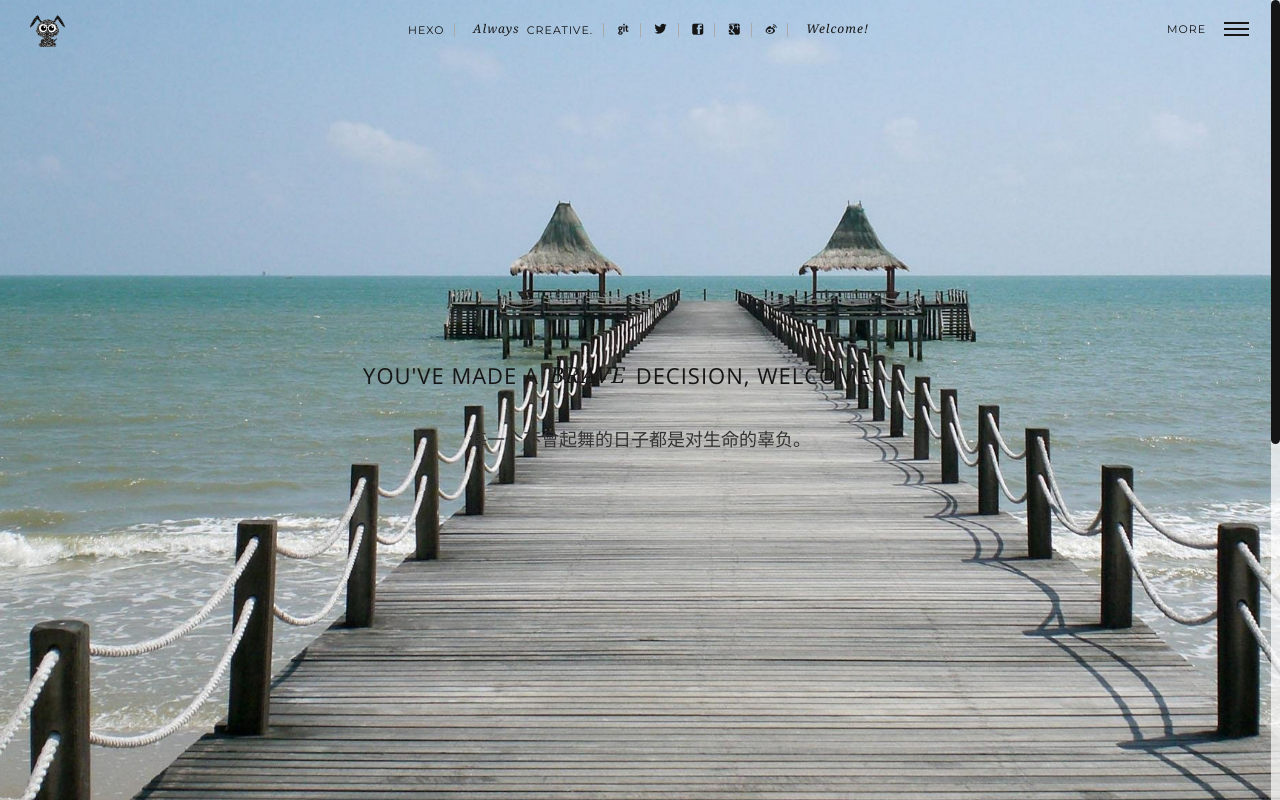
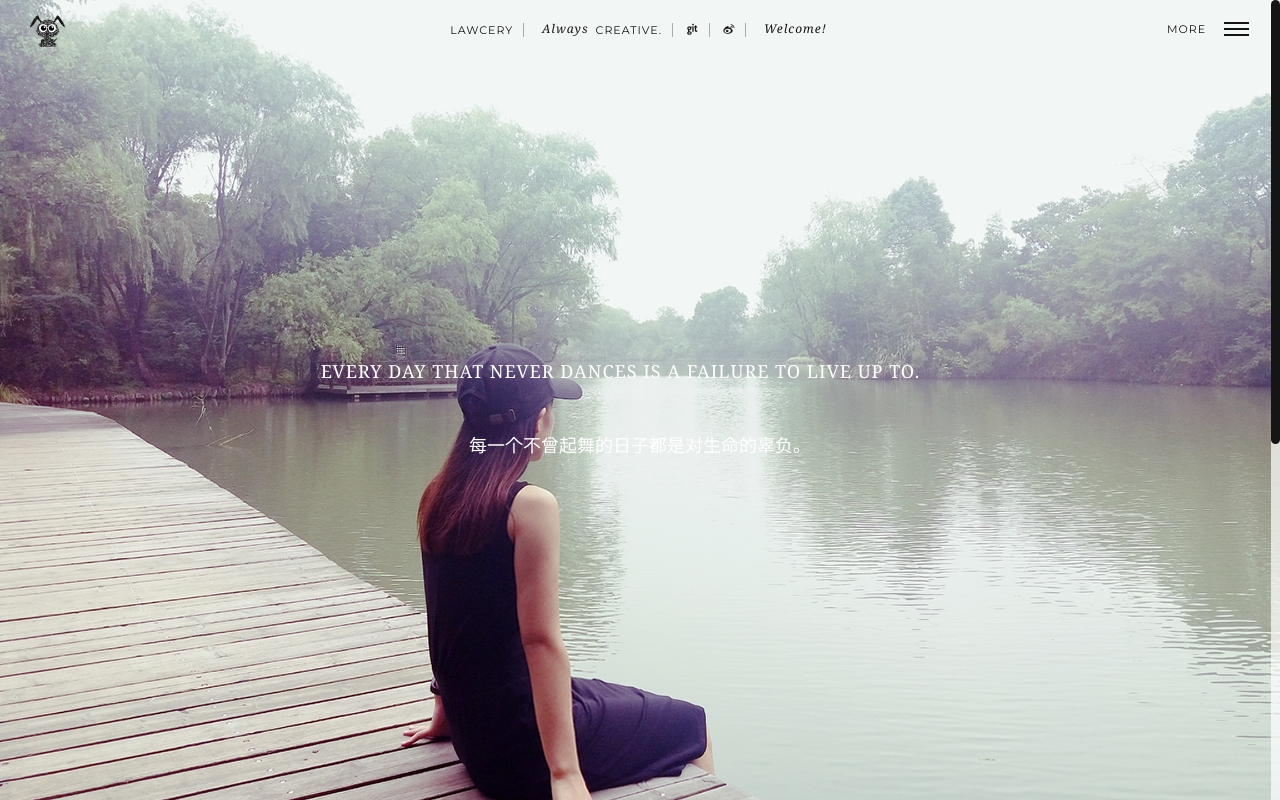
Before and after one commit to lawcery/lawcery.github.io, a plain HTML site: page index.html in a window 1280 px wide. Shown: the top 800 px of the page. Drawn offline with nearby package versions, Linux system fonts and the light colour scheme.

Commit message:
Site updated: 2017-12-11 13:50:02

```diff
--- a/index.html
+++ b/index.html
@@ -17,20 +17,20 @@
 <!--<![endif]-->
 
 <head>
-  <title>Hexo</title>
+  <title>Lawcery</title>
   <!-- Meta data -->
     <meta http-equiv="Content-Type" content="text/html" charset="UTF-8" >
     <meta http-equiv="X-UA-Compatible" content="IE=edge"/>
     <meta name="viewport" content="width=device-width, initial-scale=1.0" />
-    <meta name="generator" content="Hexo">
-    <meta name="author" content="John Doe">
+    <meta name="generator" content="Lawcery">
+    <meta name="author" content="Lawcery">
     <meta name="description" content="" />
     <meta name="keywords" content="" />
 
     <!-- Favicon, (keep icon in root folder) -->
     <link rel="Shortcut Icon" href="/img/favicon.ico" type="image/ico">
 
-    <link rel="alternate" href="/atom.xml" title="Hexo" type="application/atom+xml">
+    <link rel="alternate" href="/atom.xml" title="Lawcery" type="application/atom+xml">
     <link rel="stylesheet" href="/css/all.css" media="screen" type="text/css">
 
     <link rel="stylesheet" href="/highlightjs/vs.css" type="text/css">
@@ -127,22 +127,16 @@
                     <!-- Info-bar -->
                     <nav>
                         <ul class="nav">
-                            <li><a href="/" class="animsition-link">Hexo</a></li>
+                            <li><a href="/" class="animsition-link">Lawcery</a></li>
                             <li class="nolink"><span>Always </span>Creative.</li>
 
-                            <li><a href="https://github.com/" title="Github" target="_blank"><i class="icon-github"></i></a></li>
+                            <li><a href="https://github.com/lawcery" title="Github" target="_blank"><i class="icon-github"></i></a></li>
 
 
-                            <li><a href="https://twitter.com/" title="Twitter" target="_blank"><i class="icon-twitter"></i></a></li>
 
 
-                            <li><a href="https://www.facebook.com/" title="Facebook" target="_blank"><i class="icon-facebook"></i></a></li>
 
-
-                            <li><a href="https://google.com/" title="Google-Plus" target="_blank"><i class="icon-google-plus"></i></a></li>
-
-
-                            <li><a href="http://weibo.com/" title="Sina-Weibo" target="_blank"><i class="icon-sina-weibo"></i></a></li>
+                            <li><a href="http://weibo.com/u/5541284251?topnav=1&wvr=6&topsug=1" title="Sina-Weibo" target="_blank"><i class="icon-sina-weibo"></i></a></li>
 
                             <li class="nolink"><span>Welcome!</span></li>
                         </ul>
@@ -167,17 +161,17 @@
       <!-- ============================ Hero Image =========================== -->
 
 <section id="hero" class="scrollme">
-    <div class="container-fluid element-img" style="background: url(/img/bg.jpg) no-repeat center center fixed;background-size: cover">
+    <div class="container-fluid element-img" style="background: url(/img/bgOnly.jpg) no-repeat center center fixed;background-size: cover">
         <div class="row">
             <div class="col-xs-12 col-sm-8 col-sm-offset-2 col-md-8 col-md-offset-2 vertical-align cover boost text-center">
                 <div class="center-me animateme" data-when="exit" data-from="0" data-to="0.6" data-opacity="0" data-translatey="100">
                     <div>
 
-                        <h2>YOU'VE MADE A <span>BRAVE</span> DECISION, WELCOME.</h2>
+                        <h2><p style="color:#fff">Every day that never dances is a failure to live up to.</p></h2>
                         <p></p>
 
                         <h2></h2>
-                        <p><p style="color=#fff">每一个不曾起舞的日子都是对生命的辜负。</p></p>
+                        <p><p style="color:#fff">每一个不曾起舞的日子都是对生命的辜负。</p></p>
 
 
                     </div>
@@ -252,26 +246,20 @@ Quick StartCreate a new p
     <div class="container">
             <div class="copy">
                 <p>
-                    &copy; 2014<script>new Date().getFullYear()>2010&&document.write("-"+new Date().getFullYear());</script>, Content By John Doe. All Rights Reserved.
+                    &copy; 2014<script>new Date().getFullYear()>2010&&document.write("-"+new Date().getFullYear());</script>, Content By Lawcery. All Rights Reserved.
                 </p>
                 <p>Theme By <a href="//go.kieran.top" style="color: #767D84">Kieran</a></p>
             </div>
             <div class="social">
                 <ul>
 
-                    <li><a href="https://github.com/" title="Github" target="_blank"><i class="icon-github"></i></a>&nbsp;</li>
+                    <li><a href="https://github.com/lawcery" title="Github" target="_blank"><i class="icon-github"></i></a>&nbsp;</li>
 
 
-                    <li><a href="https://twitter.com/" title="Twitter" target="_blank"><i class="icon-twitter"></i></a>&nbsp;</li>
 
 
-                    <li><a href="https://www.facebook.com/" title="Facebook" target="_blank"><i class="icon-facebook"></i></a>&nbsp;</li>
 
-
-                    <li><a href="https://google.com/" title="Google-Plus" target="_blank"><i class="icon-google-plus"></i></a>&nbsp;</li>
-
-
-                    <li><a href="http://weibo.com/" title="Sina-Weibo" target="_blank"><i class="icon-sina-weibo"></i></a>&nbsp;</li>
+                    <li><a href="http://weibo.com/u/5541284251?topnav=1&wvr=6&topsug=1" title="Sina-Weibo" target="_blank"><i class="icon-sina-weibo"></i></a>&nbsp;</li>
 
                 </ul>
             </div>
```
Also changed, not shown: 2017/09/15/hello-world/index.html (+10 -22 lines), archives/2017/09/index.html (+13 -25 lines), archives/2017/index.html (+13 -25 lines), archives/index.html (+13 -25 lines), img/bgOnly.jpg (added), img/favicon.ico.
